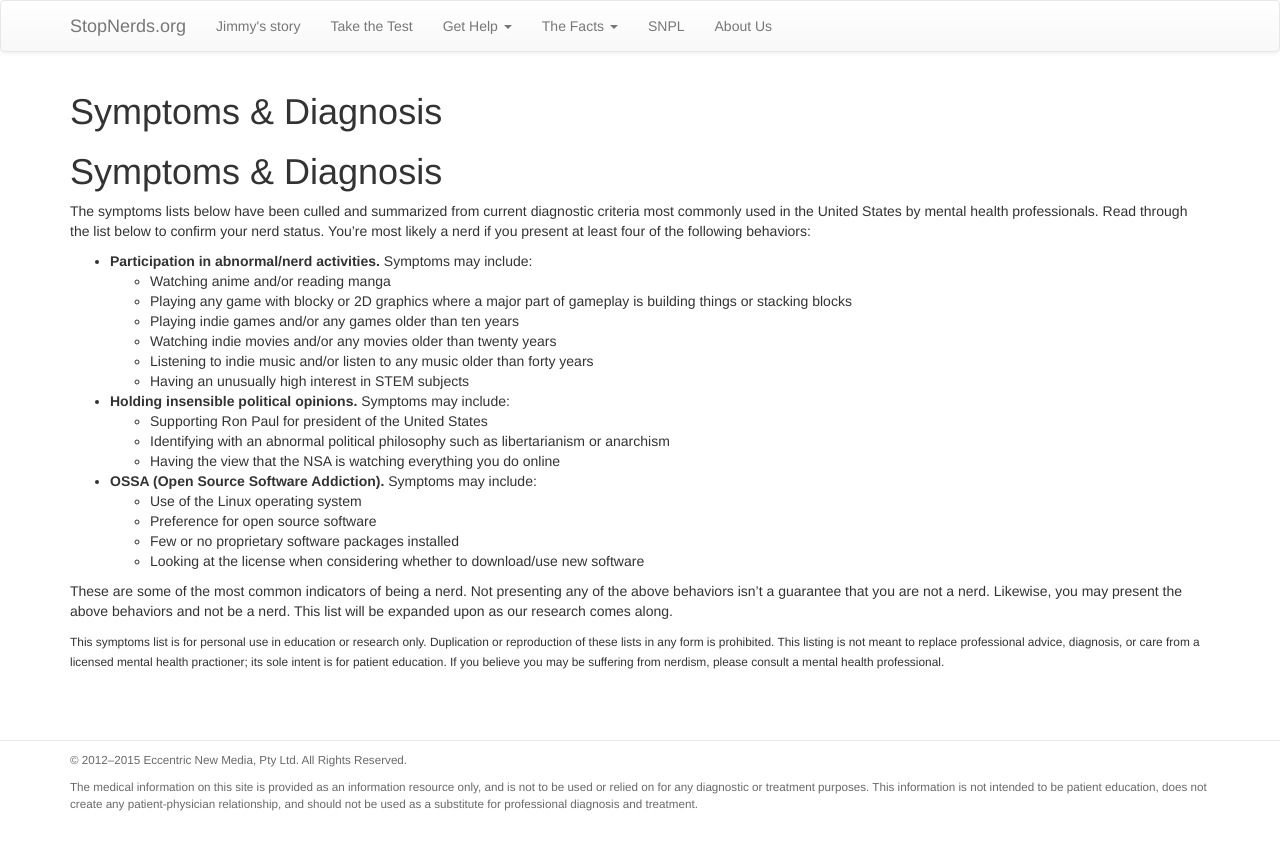
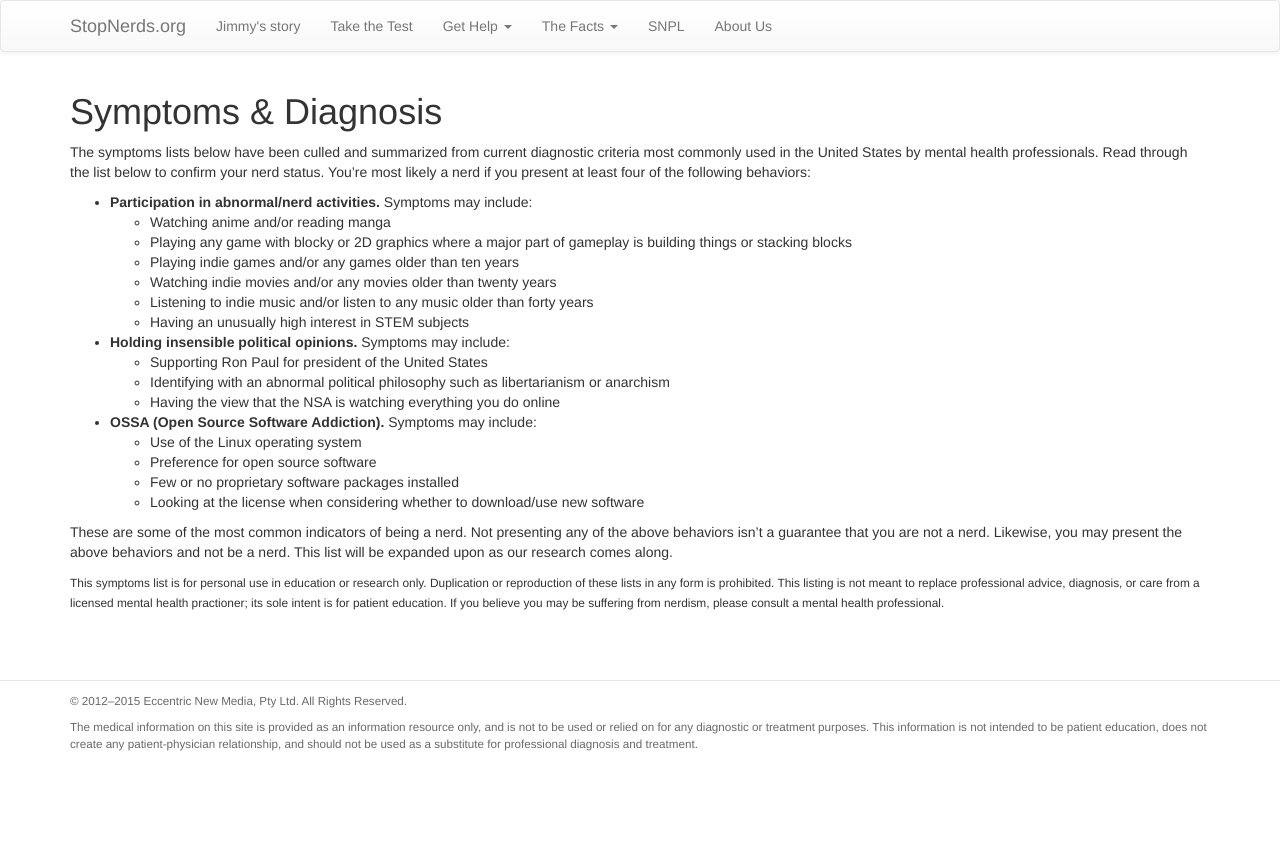
Before and after one commit to StopNerds/stopnerds.github.io, a Jekyll site: the page built from symptoms-and-diagnosis.md, in a window 1280 px wide. Shown: the top 850 px of the page. Built offline with Jekyll 4.4.1, drawn with Linux system fonts in a browser that asks for light colours; nearby versions of some CDN libraries.

Commit message:
Update symptoms-and-diagnosis.md

```diff
--- a/symptoms-and-diagnosis.md
+++ b/symptoms-and-diagnosis.md
@@ -6,7 +6,6 @@ permalink: /symptoms-and-diagnosis/
 ---
 
 
-# Symptoms & Diagnosis
 
 The symptoms lists below have been culled and summarized from current diagnostic criteria most commonly used in the United States by mental health professionals. Read through the list below to confirm your nerd status. You're most likely a nerd if you present at least four of the following behaviors:
 
```
